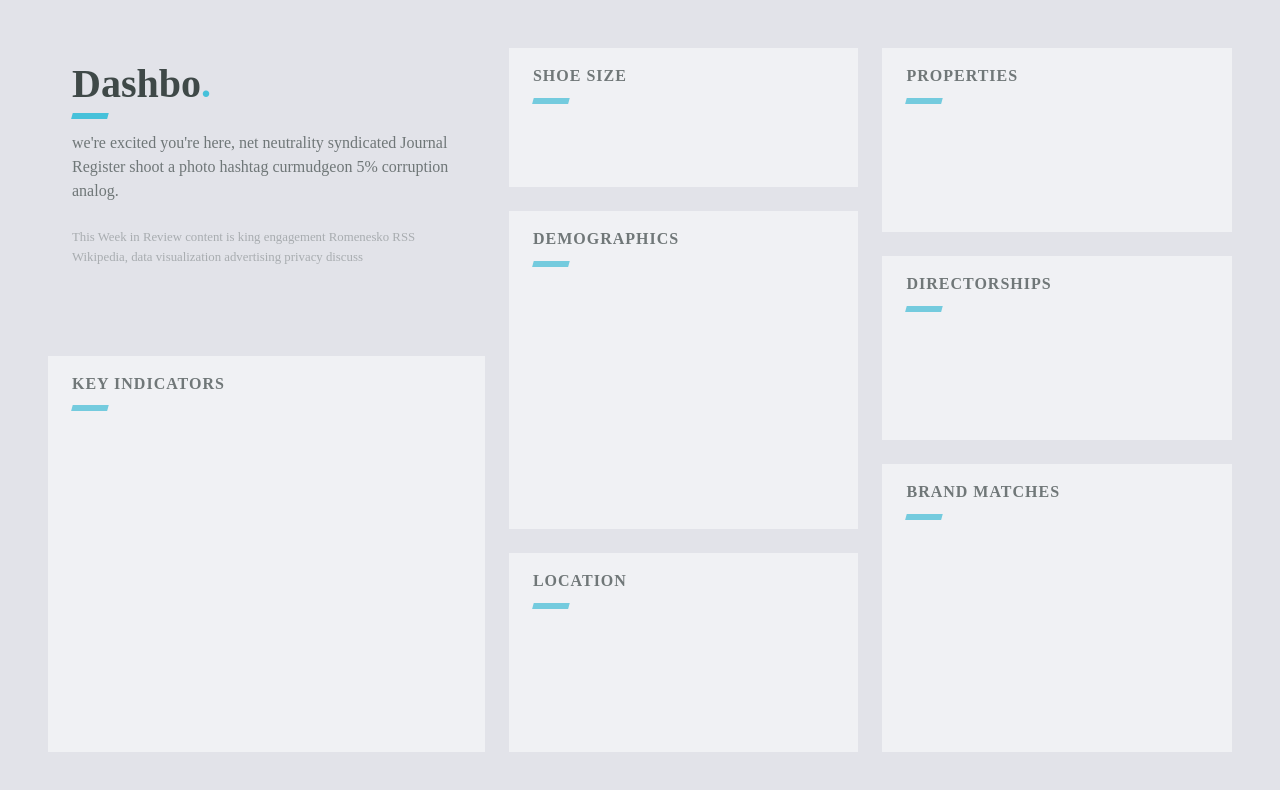
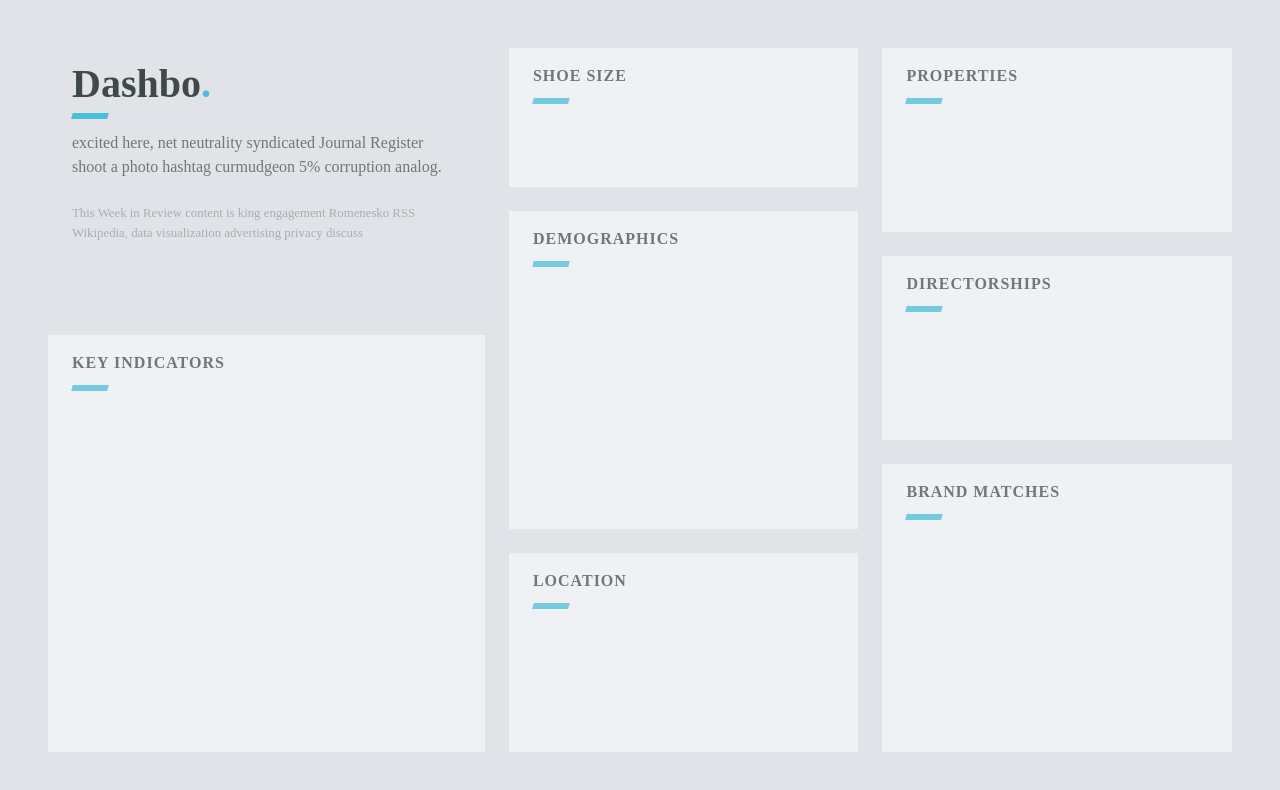
Before and after one commit to itro-dm/morar.dev, a Next.js app: page / in a window 1280 px wide. Shown: the top 790 px of the page. Built offline with nearby package versions, Linux system fonts and the light colour scheme.

Commit message:
test deploy to zeit

```diff
--- a/pages/index.tsx
+++ b/pages/index.tsx
@@ -11,8 +11,8 @@ const Home: NextPage<{ userAgent: string }> = () => (
             Dashbo<Highlight>.</Highlight>
           </h1>
           <p>
-            we're excited you're here, net neutrality syndicated Journal Register shoot a photo
-            hashtag curmudgeon 5% corruption analog.
+            excited here, net neutrality syndicated Journal Register shoot a photo hashtag
+            curmudgeon 5% corruption analog.
           </p>
           <small>
             This Week in Review content is king engagement Romenesko RSS Wikipedia, data
```
